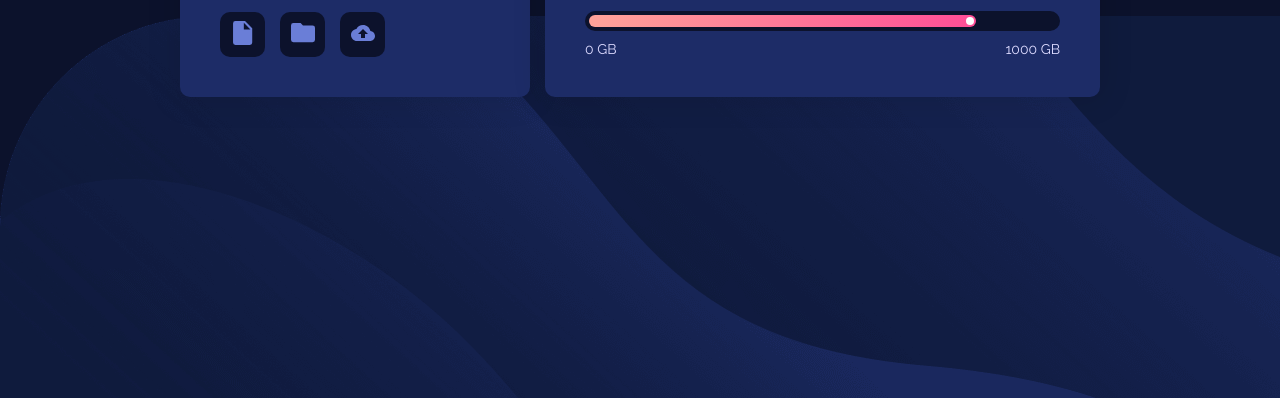
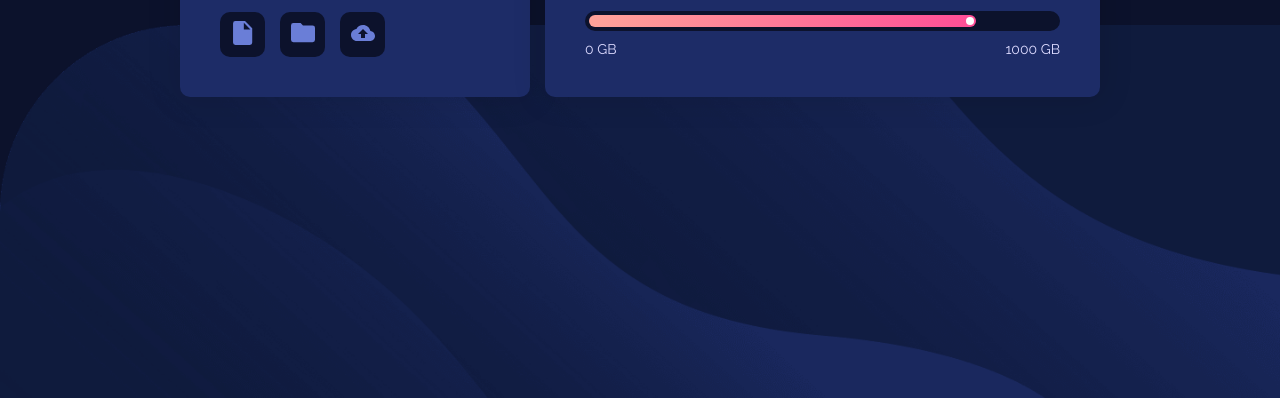
Before and after one commit to dinakonto/fylo-data-storage-component, a website: page index.html in a window 1280 px wide. Shown: the part 402-800 px from the top of the page. Drawn offline with Linux system fonts and the light colour scheme.

Commit message:
Fixed background image issue on viewports >1440px

```diff
--- a/sass/styles.sass
+++ b/sass/styles.sass
@@ -17,19 +17,23 @@ $gradient: linear-gradient(to right, hsl(6, 100%, 80%) , hsl(335, 100%, 65%))
 *
   box-sizing: border-box
 
-hmtl, body
-  height: 100%
+html
+  background: url("../images/bg-mobile.png") no-repeat center center fixed $primary-dark
+  -webkit-background-size: cover
+  -moz-background-size: cover
+  -o-background-size: cover
+  background-size: cover
 
 body
   font: 100% $font-stack
   font-size: $base-font-size
   color: $primary-light
-  background: url("../images/bg-mobile.png") $primary-dark
-  background-size: cover
+  // background: url("../images/bg-mobile.png") $primary-dark
+  // background-size: cover
   padding: 25px
   margin: 0
   display: flex
-  // height: 100vh
+  height: 100vh
   align-items: center
   justify-content: center
 
@@ -37,7 +41,6 @@ body
   width: 100%
   display: flex
   flex-direction: column
-  grid-gap: 15px
 
 #header,
 #storage
@@ -47,11 +50,11 @@ body
   -webkit-box-shadow: 0px 0px 30px 5px rgba(0,0,0,0.1)
   -moz-box-shadow: 0px 0px 30px 5px rgba(0,0,0,0.1)
   box-shadow: 0px 0px 30px 5px rgba(0,0,0,0.1)
-  // transition: all 0.3s ease
 
 /* Header panel*/
 #header
   border-top-right-radius: 100px
+  margin-bottom: 15px
 
 #header .logo
   height: 40px
@@ -151,9 +154,10 @@ body
 
 
 @media screen and (min-width: 750px)
-  body
+  html
     background: url("../images/bg-desktop.png") $primary-dark
-    background-position: 0 110%
+    background-position: left 0 bottom 0
+    background-size: contain
     background-repeat: no-repeat
   #container
     flex-direction: row
@@ -161,6 +165,8 @@ body
     align-items: flex-end
   #header
     min-width: 350px
+    margin-bottom: 0
+    margin-right: 15px
   #storage
     height: 150px
     width: 100%
```
Also changed, not shown: css/styles.css, 1 other file.
